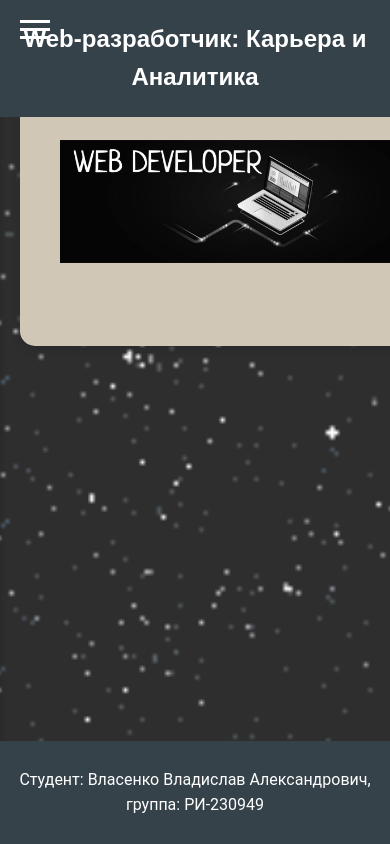
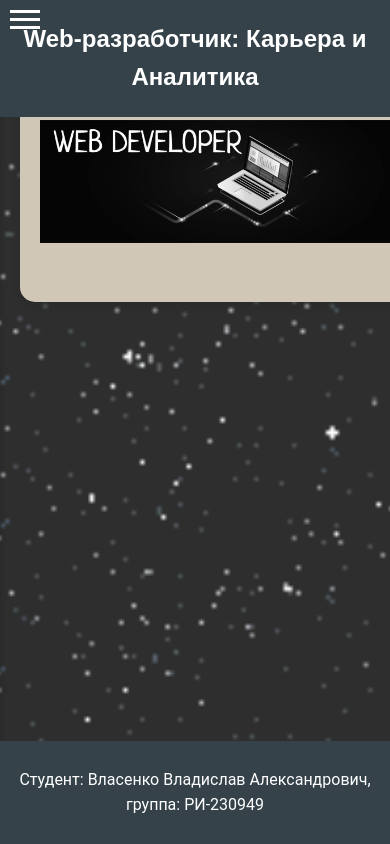
Before and after one commit to wrwsc/AnalyzProject, a Django app: page / in a window 390 px wide; the page is wider, and only the part inside the window is pictured. Run offline with Django 5.2, Linux system fonts and the light colour scheme; data that the repository does not hold is empty.

Commit message:
added new media burger

```diff
--- a/backend/analyz_vacancy/static/base.css
+++ b/backend/analyz_vacancy/static/base.css
@@ -272,13 +272,14 @@ footer {
 }
 
 /* Медиазапросы для адаптивной верстки */
+/* Responsive layout for all pages */
 @media (max-width: 768px) {
-    main {
-        margin-left: 0;
-        padding: 100px 20px 60px;
+    body {
+        font-size: 90%;
     }
 
     .full-container {
+        padding: 20px;
         width: 100%;
     }
 
@@ -287,13 +288,28 @@ footer {
         align-items: center;
     }
 
-    .statistic-item .analytics {
+    .statistic-item .analytics,
+    .statistic-item .statistic-box {
         width: 100%;
         margin-right: 0;
     }
 
-    .statistic-item .statistic-box {
-        width: 100%;
+    main {
+        margin-left: 0;
+        padding: 100px 20px 60px;
+    }
+
+    .burger {
+        left: 10px;
+        top: 10px;
+    }
+
+    .side-menu {
+        left: -250px;
+    }
+
+    .side-menu.active {
+        left: 0;
     }
 }
 
```
